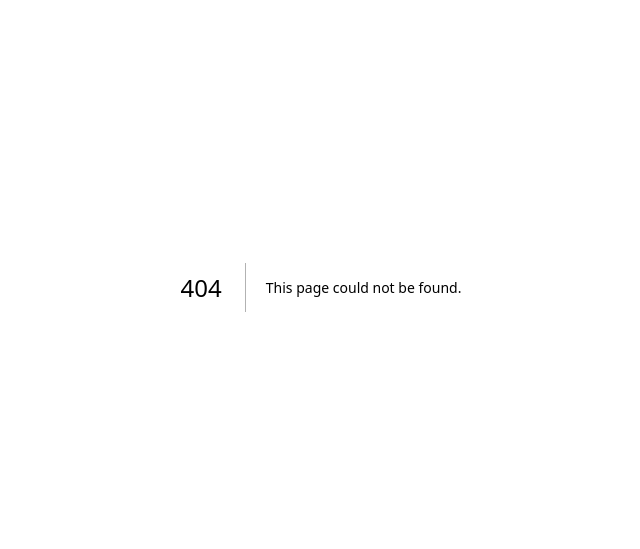
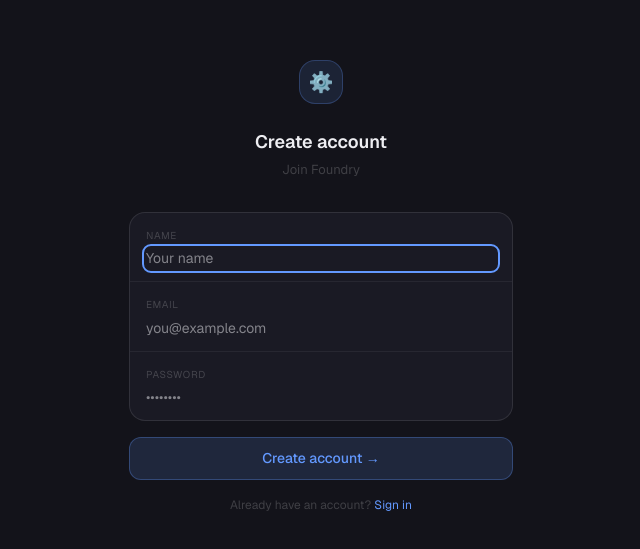
Before and after one commit to drusinov/Foundry, a Next.js app in the folder apps/web/: page /signup in a window 1280 px wide. Before the commit this address had no page. Shown: the part 113-662 px from the top of the page, without its empty margins (319-959 px from the left). Built offline with nearby package versions, Linux system fonts and the light colour scheme.

Commit message:
feat: public signup page at /signup, user role, auto-login

```diff
--- /dev/null
+++ b/apps/web/src/app/api/auth/signup/route.ts
@@ -0,0 +1,34 @@
+import { NextResponse } from "next/server"
+import bcrypt from "bcryptjs"
+import { userDb } from "@/lib/db"
+import { signToken, cookieOpts } from "@/lib/auth"
+
+export const dynamic = "force-dynamic"
+
+export async function POST(req: Request) {
+  const { name, email, password } = await req.json().catch(() => ({}))
+
+  if (!name || !email || !password) {
+    return NextResponse.json({ error: "Name, email and password required" }, { status: 400 })
+  }
+
+  if (password.length < 8) {
+    return NextResponse.json({ error: "Password must be at least 8 characters" }, { status: 400 })
+  }
+
+  const existing = await userDb.findByEmail(email)
+  if (existing) {
+    return NextResponse.json({ error: "Email already registered" }, { status: 409 })
+  }
+
+  const hash = await bcrypt.hash(password, 12)
+  const user = await userDb.create({ email, name, passwordHash: hash, role: "user" })
+  const token = await signToken(user.id, user.role)
+
+  const res = NextResponse.json({
+    ok:   true,
+    user: { id: user.id, name: user.name, email: user.email, role: user.role },
+  })
+  res.cookies.set(cookieOpts(token))
+  return res
+}
--- a/apps/web/src/app/login/page.tsx
+++ b/apps/web/src/app/login/page.tsx
@@ -2,6 +2,7 @@
 
 import { useState } from "react"
 import { useRouter } from "next/navigation"
+import Link from "next/link"
 
 export default function LoginPage() {
   const router = useRouter()
@@ -87,6 +88,11 @@ export default function LoginPage() {
             {loading ? "Signing in…" : "Sign in"}
           </button>
         </form>
+
+        <p className="mt-4 text-center" style={{ fontSize: "12px", color: "var(--text-4)" }}>
+          No account?{" "}
+          <Link href="/signup" style={{ color: "var(--blue)", textDecoration: "none" }}>Create one →</Link>
+        </p>
       </div>
     </div>
   )
--- /dev/null
+++ b/apps/web/src/app/signup/page.tsx
@@ -0,0 +1,98 @@
+"use client"
+
+import { useState } from "react"
+import { useRouter } from "next/navigation"
+import Link from "next/link"
+
+export default function SignupPage() {
+  const router = useRouter()
+  const [name,     setName]     = useState("")
+  const [email,    setEmail]    = useState("")
+  const [password, setPassword] = useState("")
+  const [error,    setError]    = useState("")
+  const [loading,  setLoading]  = useState(false)
+
+  async function signup(e: React.FormEvent) {
+    e.preventDefault()
+    setLoading(true); setError("")
+
+    const res  = await fetch("/api/auth/signup", {
+      method:  "POST",
+      headers: { "Content-Type": "application/json" },
+      body:    JSON.stringify({ name, email, password }),
+    })
+    const data = await res.json()
+
+    if (!res.ok) { setError(data.error ?? "Sign up failed"); setLoading(false); return }
+
+    router.push("/")
+    router.refresh()
+  }
+
+  return (
+    <div className="flex min-h-screen items-center justify-center px-6"
+      style={{ background: "var(--bg-base)", fontFamily: "var(--font-ui)" }}>
+      <div className="w-full max-w-sm">
+
+        {/* Logo */}
+        <div className="mb-8 text-center">
+          <div className="mb-3 inline-flex h-11 w-11 items-center justify-center rounded-2xl text-xl"
+            style={{ background: "rgba(99,153,255,0.12)", border: "1px solid rgba(99,153,255,0.25)" }}>
+            ⚙️
+          </div>
+          <h1 className="mt-3 text-lg font-semibold" style={{ color: "var(--text-1)" }}>Create account</h1>
+          <p style={{ fontSize: "13px", color: "var(--text-4)", marginTop: "4px" }}>Join Foundry</p>
+        </div>
+
+        {/* Form */}
+        <form onSubmit={signup}>
+          <div className="overflow-hidden rounded-2xl"
+            style={{ background: "var(--bg-raised)", border: "1px solid var(--border)" }}>
+            {[
+              { label: "Name",     value: name,     set: setName,     type: "text",     placeholder: "Your name",       auto: "name" },
+              { label: "Email",    value: email,    set: setEmail,    type: "email",    placeholder: "you@example.com", auto: "email" },
+              { label: "Password", value: password, set: setPassword, type: "password", placeholder: "••••••••",        auto: "new-password" },
+            ].map(({ label, value, set, type, placeholder, auto }, i, arr) => (
+              <div key={label}
+                className={i < arr.length - 1 ? "border-b px-4 py-3" : "px-4 py-3"}
+                style={{ borderColor: "var(--border-subtle)" }}>
+                <label style={{ fontSize: "10px", color: "var(--text-4)", letterSpacing: "0.06em", textTransform: "uppercase" }}>
+                  {label}
+                </label>
+                <input
+                  type={type} value={value} onChange={e => set(e.target.value)}
+                  placeholder={placeholder} required autoFocus={i === 0}
+                  autoComplete={auto}
+                  className="mt-1 w-full bg-transparent outline-none"
+                  style={{ fontSize: "14px", color: "var(--text-1)" }} />
+              </div>
+            ))}
+          </div>
+
+          {error && (
+            <p className="mt-3 rounded-xl px-4 py-2.5 text-[12px]"
+              style={{ background: "rgba(248,113,113,0.08)", border: "1px solid rgba(248,113,113,0.2)", color: "var(--red)" }}>
+              {error}
+            </p>
+          )}
+
+          <button type="submit" disabled={loading}
+            className="mt-4 w-full rounded-xl py-2.5 text-[14px] font-medium"
+            style={{
+              background: loading ? "rgba(99,153,255,0.06)" : "rgba(99,153,255,0.15)",
+              border:     "1px solid rgba(99,153,255,0.3)",
+              color:      loading ? "var(--text-4)" : "var(--blue)",
+              cursor:     loading ? "not-allowed" : "pointer",
+            }}>
+            {loading ? "Creating account…" : "Create account →"}
+          </button>
+        </form>
+
+        <p className="mt-4 text-center" style={{ fontSize: "12px", color: "var(--text-4)" }}>
+          Already have an account?{" "}
+          <Link href="/login" style={{ color: "var(--blue)", textDecoration: "none" }}>Sign in</Link>
+        </p>
+      </div>
+    </div>
+  )
+}
```
